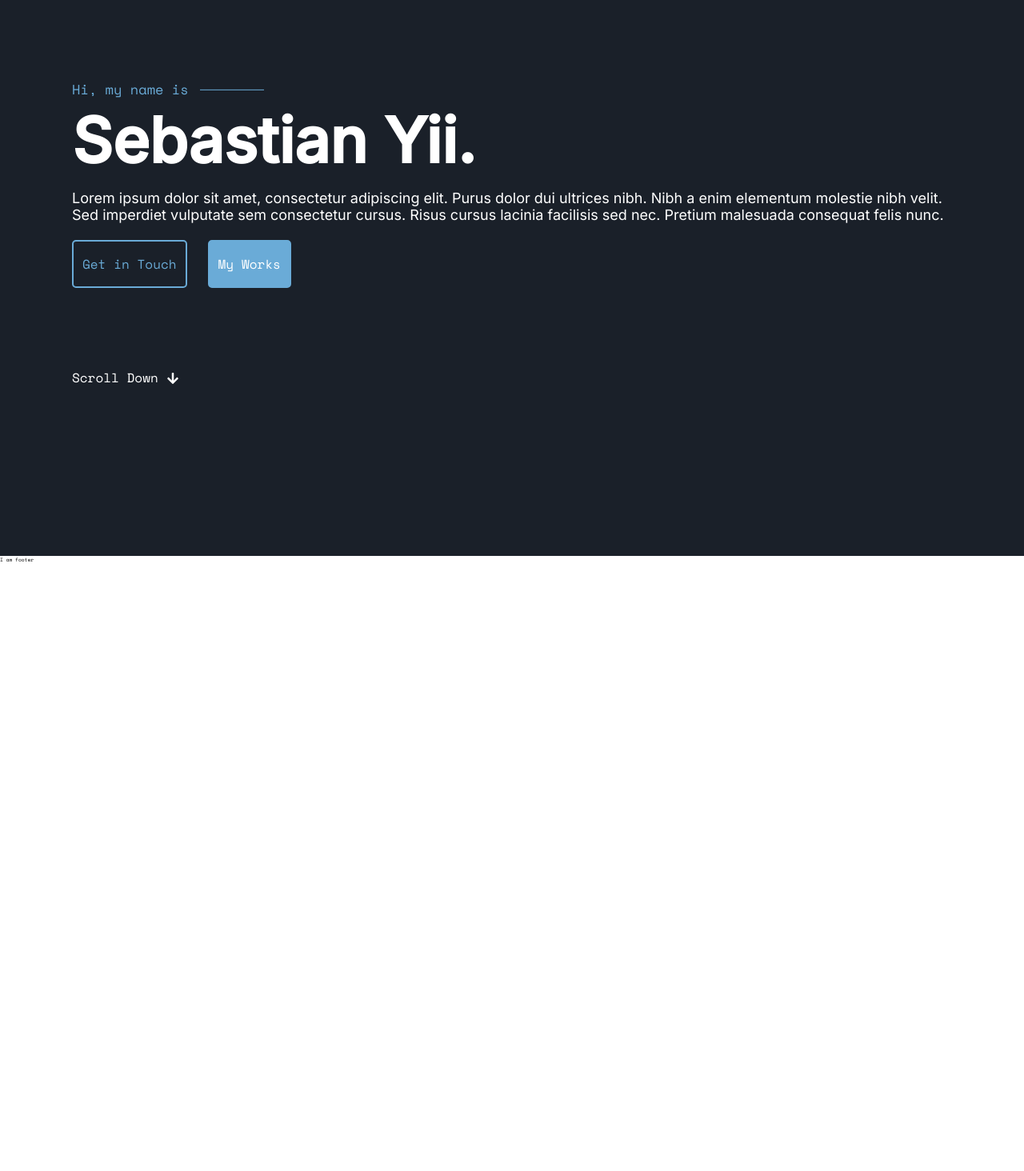
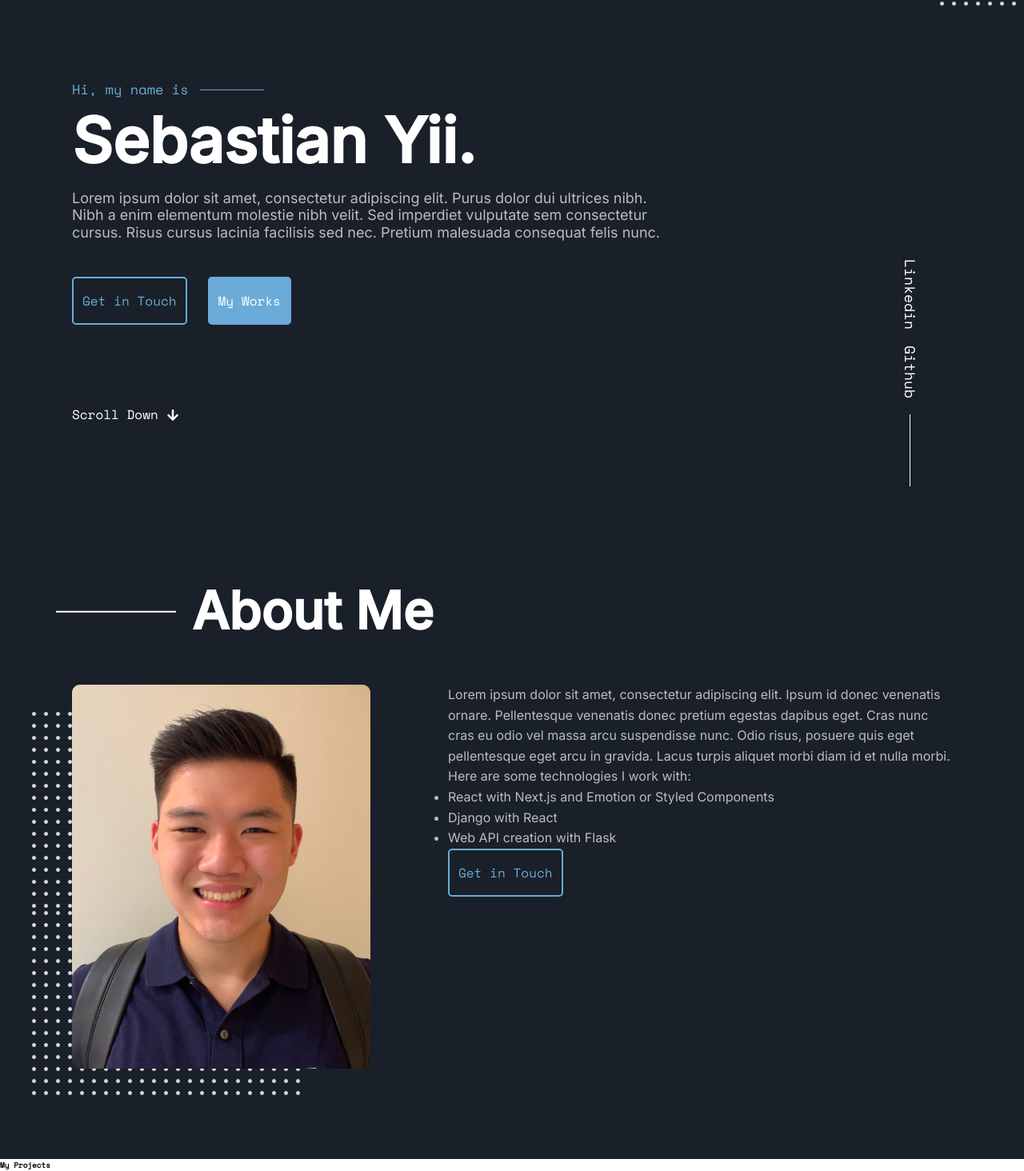
Before and after one commit to sebasyii/personal-portfolio-website, a Next.js app: page / in a window 1280 px wide. Shown: the part 192-1656 px from the top of the page at 80% size. Before the commit the page ends 897 px from the top, so only its background shows below. Built offline with nearby package versions, Linux system fonts and the light colour scheme.

Commit message:
about me section half-done

```diff
--- a/src/components/Navbar.js
+++ b/src/components/Navbar.js
@@ -10,7 +10,7 @@ export const Navbar = () => {
         <nav>
           <ul className={`${styles["navlist"]}`}>
             <li className={`${styles["nav-item"]}`}>
-              <a href="#" className={`${styles["nav-link"]}`}>
+              <a href="#about" className={`${styles["nav-link"]}`}>
                 About
               </a>
             </li>
--- a/src/pages/index.js
+++ b/src/pages/index.js
@@ -1,6 +1,9 @@
 import Head from "next/head";
 import styles from "../styles/Home.module.css";
 import { FaArrowDown } from "react-icons/fa";
+
+import Image from "next/image";
+import profilePic from "../../public/portrait.png";
 
 export default function Home() {
   return (
@@ -38,6 +41,66 @@ export default function Home() {
             </span>
           </div>
         </div>
+        <img
+          src="./grid-box.svg"
+          alt="Grids"
+          className={`${styles["grid-overlay"]}`}
+        />
+        <div className={`${styles["social-media-links"]}`}>
+          <div className={`${styles["sm-links-wrapper"]}`}>
+            <a href="#" className={`${styles["sm-link"]}`}>
+              Linkedin
+            </a>
+            <a href="#" className={`${styles["sm-link"]}`}>
+              Github
+            </a>
+          </div>
+        </div>
+      </section>
+
+      {/* About Me */}
+
+      <section className={`${styles["about-me-section"]}`} id="about">
+        <div className={`${styles["container"]}`}>
+          <h2>About Me</h2>
+          <div className={`${styles["about-me-content"]}`}>
+            <div className={`${styles["about-me-image-container"]}`}>
+              <Image
+                src={profilePic}
+                className={`${styles["about-me-image"]}`}
+              />
+            </div>
+            <div className={`${styles["about-me-content-container"]}`}>
+              <p>
+                Lorem ipsum dolor sit amet, consectetur adipiscing elit. Ipsum
+                id donec venenatis ornare. Pellentesque venenatis donec pretium
+                egestas dapibus eget. Cras nunc cras eu odio vel massa arcu
+                suspendisse nunc. Odio risus, posuere quis eget pellentesque
+                eget arcu in gravida. Lacus turpis aliquet morbi diam id et
+                nulla morbi.
+              </p>
+              <p>
+                Here are some technologies I work with:
+                <ul>
+                  <li>React with Next.js and Emotion or Styled Components</li>
+                  <li>Django with React</li>
+                  <li>Web API creation with Flask </li>
+                </ul>
+              </p>
+              <button className={`${styles["btn"]} ${styles["btn--outline"]}`}>
+                Get in Touch
+              </button>
+            </div>
+          </div>
+        </div>
+      </section>
+
+      {/* Projects Section */}
+
+      <section>
+        <div className="container">
+          <h2>My Projects</h2>
+        </div>
       </section>
     </>
   );
--- a/src/styles/Home.module.css
+++ b/src/styles/Home.module.css
@@ -1,15 +1,24 @@
+.grid-overlay {
+  position: absolute;
+  top: -50px;
+  right: 0;
+}
+
 .container {
-  max-width: 1100px;
+  width: min(1100px, 90%);
+  /* max-width: 1100px; */
   margin: 0 auto;
   padding: 20px 0 10px 0;
 }
 
 .hero-section {
   background-color: #1a2029;
+  overflow: hidden;
 }
 
 .hero--main-content {
-  padding: clamp(18rem, calc(18rem + ((1vw - 0.48rem) * 2.7778)), 20rem) 0;
+  padding: clamp(18rem, calc(18rem + ((1vw - 0.48rem) * 2.7778)), 20rem) 0 10rem
+    0;
   color: #fff;
 }
 
@@ -44,6 +53,12 @@
   font-size: clamp(1.4rem, calc(1.4rem + ((1vw - 0.48rem) * 0.5556)), 1.8rem);
   font-family: "Inter", sans-serif;
   line-height: 1.2;
+
+  color: rgba(255, 255, 255, 0.7);
+
+  max-width: 740px;
+
+  margin-bottom: 4.5rem;
 }
 
 .btn-wrapper {
@@ -96,3 +111,105 @@
 
   margin-top: 10rem;
 }
+
+.social-media-links {
+  text-orientation: sideways-right;
+  writing-mode: vertical-lr;
+
+  position: absolute;
+  bottom: 0;
+  right: 10%;
+
+  z-index: 999;
+}
+
+.sm-links-wrapper {
+  display: flex;
+
+  align-items: center;
+  position: relative;
+  height: 100%;
+}
+
+.sm-links-wrapper::after {
+  content: "";
+  display: block;
+  width: 1px;
+  height: 9rem;
+  background-color: #fff;
+}
+
+.sm-link {
+  font-size: clamp(1.4rem, calc(1.4rem + ((1vw - 0.48rem) * 0.5556)), 1.8rem);
+  color: #fff;
+  margin-bottom: 20px;
+}
+
+@media screen and (max-width: 576px) {
+  .hero--main-content {
+    padding: 10rem 0 10rem 0;
+  }
+}
+
+/* About Section */
+
+.about-me-section {
+  background-color: #1a2029;
+
+  padding: 5rem 0 10rem 0;
+}
+
+.about-me-section h2 {
+  font-size: clamp(5rem, calc(5rem + ((1vw - 0.48rem) * 2.0833)), 6.5rem);
+  font-family: "Inter", sans-serif;
+  color: #fff;
+
+  position: relative;
+
+  margin-left: 150px;
+  margin-bottom: 4rem;
+}
+
+.about-me-section h2::before {
+  content: "";
+  display: block;
+  width: 150px;
+  height: 2.5px;
+  background: #fff;
+  left: -170px;
+  top: 50%;
+  transform: translate(0, -10%);
+  position: absolute;
+}
+
+.about-me-content {
+  display: grid;
+  grid-template-columns: 2fr 3fr;
+  gap: 50px;
+}
+
+.about-me-image-container {
+  position: relative;
+}
+
+.about-me-image-container::before {
+  content: "";
+  display: block;
+  width: 80%;
+  height: 100%;
+  margin-right: 50px;
+
+  position: absolute;
+  top: 30px;
+  left: -50px;
+
+  background: url("../../public/grid-box.svg");
+  /* background-repeat: no-repeat; */
+}
+
+.about-me-content-container p {
+  font-size: clamp(1.2rem, calc(1.2rem + ((1vw - 0.48rem) * 0.5556)), 1.6rem);
+  font-family: "Inter", sans-serif;
+
+  color: rgba(255, 255, 255, 0.7);
+}
--- a/src/styles/Navbar.module.css
+++ b/src/styles/Navbar.module.css
@@ -5,9 +5,8 @@
 }
 
 .container {
-  max-width: 1100px;
+  width: min(1100px, 90%);
   margin: 0 auto;
-  padding: 0 40px;
 }
 
 .container--flex {
--- a/src/styles/globals.css
+++ b/src/styles/globals.css
@@ -11,6 +11,7 @@ body {
   font-family: "Space Mono", monospace;
   font-size: 62.5%;
   line-height: 1.6;
+  scroll-behavior: smooth;
 }
 
 a {
```
Also changed, not shown: public/portrait.png (added), src/components/Projects.js (added).
